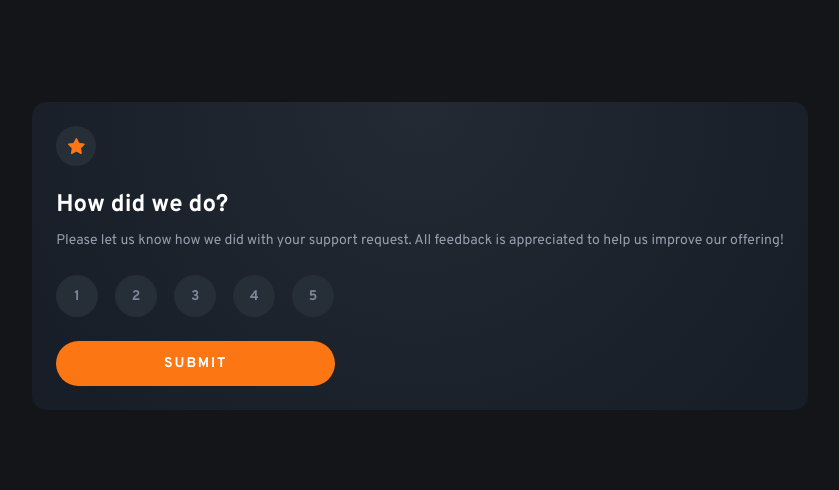
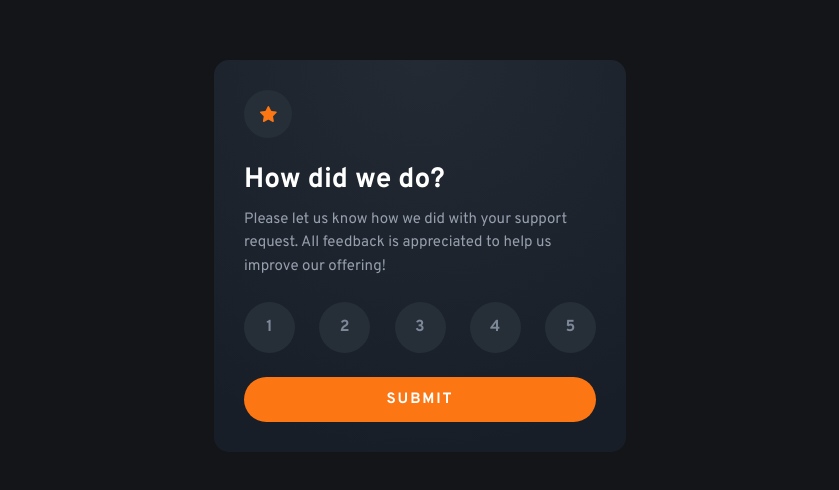
Before and after one commit to mariambuzaladze/Interactive-rating-component, a React (Vite) app: page / in a window 1536 px wide. Shown: the part 144-634 px from the top of the page, without its empty margins (348-1187 px from the left). Built offline with nearby package versions, Linux system fonts and the light colour scheme.

Commit message:
add responsive design

```diff
--- a/src/components/Buttons/Buttons.jsx
+++ b/src/components/Buttons/Buttons.jsx
@@ -1,5 +1,5 @@
 import "./buttons.css";
 
-export default function Buttons({ text, className }) {
-  return <button className={className}>{text}</button>;
+export default function Buttons({ text }) {
+  return <button className="number">{text}</button>;
 }
--- a/src/components/Buttons/buttons.css
+++ b/src/components/Buttons/buttons.css
@@ -12,3 +12,11 @@ button {
   cursor: pointer;
   transition: 0.4s;
 }
+
+@media screen and (min-width: 1440px) {
+  button {
+    width: 51px;
+    height: 51px;
+    font-size: 16px;
+  }
+}
--- a/src/components/Rating/Rating.jsx
+++ b/src/components/Rating/Rating.jsx
@@ -3,13 +3,7 @@ import Buttons from "../Buttons/Buttons";
 import Star from "/images/icon-star.svg";
 
 export default function Rating() {
-  function displayButtons() {
-    const buttons = [];
-    for (let i = 1; i < 6; i++) {
-      buttons.push(<Buttons key={i} text={i} className="number" />);
-    }
-    return buttons;
-  }
+  const buttons = [1, 2, 3, 4, 5];
 
   return (
     <div className="container">
@@ -25,7 +19,11 @@ export default function Rating() {
         </p>
       </div>
 
-      <div className="numbers">{displayButtons()}</div>
+      <div className="numbers">
+        {buttons.map((button) => (
+          <Buttons key={button} text={button} />
+        ))}
+      </div>
       <button className="submit">SUBMIT</button>
     </div>
   );
--- a/src/components/Rating/rating.css
+++ b/src/components/Rating/rating.css
@@ -1,4 +1,5 @@
 .container {
+  width: 327px;
   display: flex;
   flex-direction: column;
   padding: 24px;
@@ -26,7 +27,7 @@ h1 {
 
 .numbers {
   display: flex;
-  gap: 17px;
+  justify-content: space-between;
 }
 
 .star {
@@ -45,7 +46,7 @@ h1 {
 }
 
 .submit {
-  width: 279px;
+  width: 100%;
   height: 45px;
   border-radius: 22.5px;
   background-color: #fc7614;
@@ -60,3 +61,27 @@ h1 {
   background-color: #fff;
   color: #fc7614;
 }
+
+@media screen and (min-width: 1440px) {
+  .container {
+    width: 412px;
+    padding: 30px;
+  }
+
+  .star {
+    width: 48px;
+    height: 48px;
+  }
+
+  h1 {
+    font-size: 28px;
+  }
+
+  .request {
+    font-size: 15px;
+  }
+
+  .submit {
+    font-size: 15px;
+  }
+}
```
